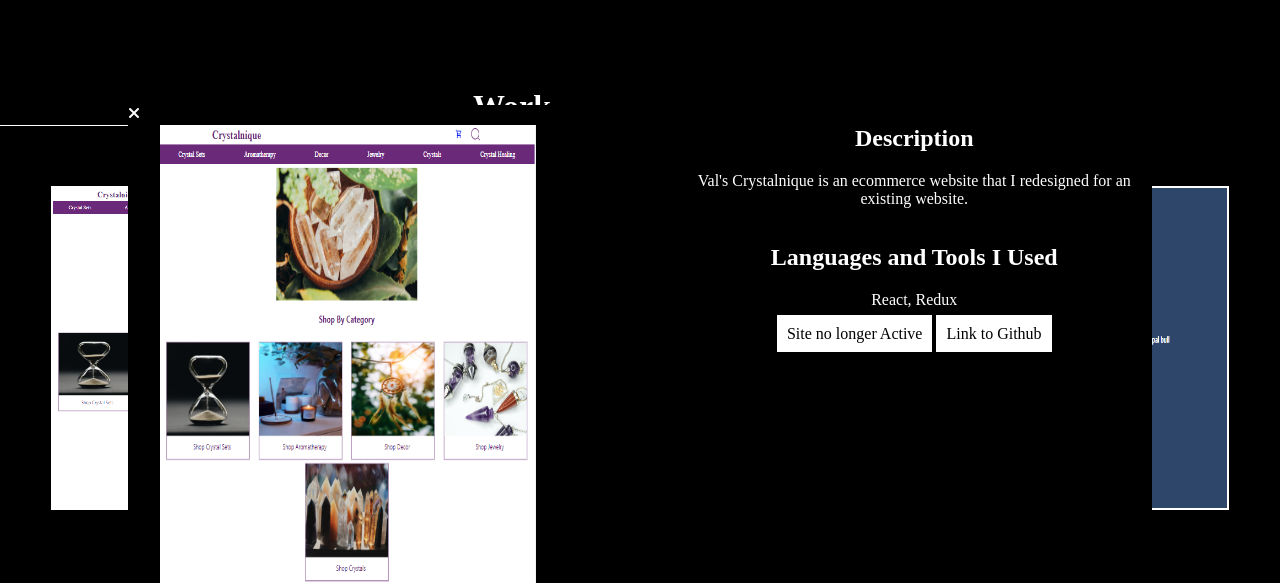
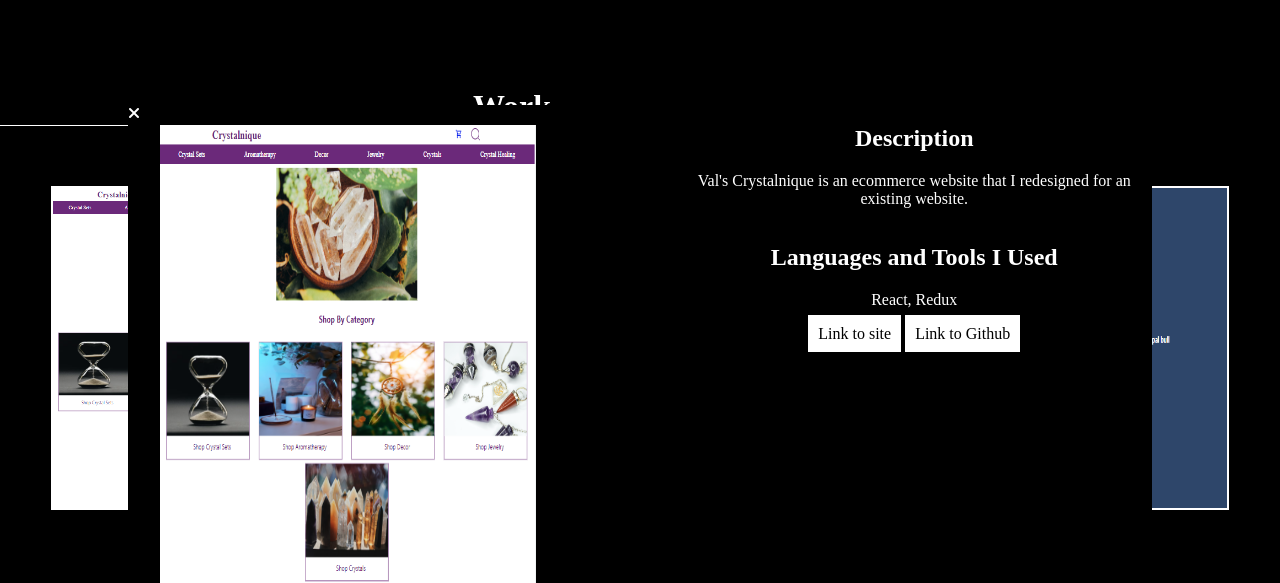
Before and after one commit to ivyhy98/PortfolioB, a plain HTML site: page index.html in a window 1280 px wide. Both pictures are taken after a click on the element 213 px from the left and 1842 px from the top of the page. Shown: the part 1495-2078 px from the top of the page. Drawn offline with Linux system fonts and the light colour scheme.

Commit message:
added site information/finishing touches

```diff
--- a/index.html
+++ b/index.html
@@ -195,7 +195,7 @@
                     <p>React, Redux</p>
                 </div>
                 <div class="link">
-                    <a href="www.valscrystalnique.com" target="_blank">Site no longer Active</a>
+                    <a href="https://crystalnique.netlify.app" target="_blank">Link to site</a>
                     <a href="https://github.com/ivyhy98/Ecommerce" target="_blank">Link to Github</a>
                 </div>
             </section>
@@ -217,7 +217,7 @@
                     <p>React, ExpressJS, NodeJS, HTML, CSS, Figma, MaterialUI </p>
                 </div>
                 <div class="link">
-                    <a href="www.valscrystalnique.com" target="_blank">Link to Site</a>
+                    <a href="/" target="_blank">Site in Maintenance</a>
                     <a href="https://github.com/ivyhy98/Shop-Drop" target="_blank">Link to Github</a>
                 </div>
             </section>
@@ -237,7 +237,7 @@
                     <p>React, ExpressJS, NodeJS, HTML, CSS </p>
                 </div>
                 <div class="link">
-                    <a href="www.valscrystalnique.com" target="_blank">Link to Site</a>
+                    <a href="https://fluffy-sopapillas-d9e3e4.netlify.app/" target="_blank">Link to Site</a>
                     <a href="https://github.com/ivyhy98/React-Jeopardy" target="_blank">Link to Github</a>
                 </div>
             </section>
@@ -257,7 +257,7 @@
                     <p>HTMLCanvas, JS, CSS</p>
                 </div>
                 <div class="link">
-                    <a href="https://ivyhy98.github.io/Mod1-MoonWitch/" target="_blank">Link to Site</a>
+                    <a href="https://whimsical-blini-4a5bc3.netlify.app" target="_blank">Link to Site</a>
                     <a href="https://github.com/ivyhy98/Mod1-MoonWitch" target="_blank">Link to Github</a>
                 </div>
             </section>
```
